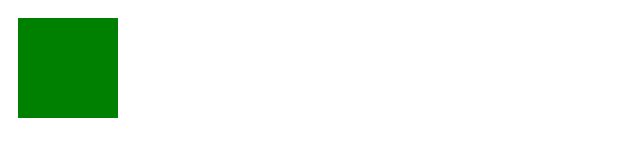
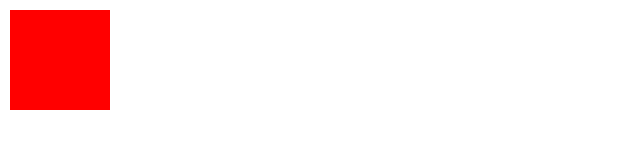
Before and after one commit to Kasutu/floor-is-lava, a plain HTML site: page index.html in a window 1280 px wide. Shown: the whole page, without its empty margins (0-640 px from the left). Drawn offline with Linux system fonts and the light colour scheme.

Commit message:
finished canvas setup

```diff
--- a/index.html
+++ b/index.html
@@ -6,7 +6,7 @@
 		<title>SE GameDev</title>
 		<meta name="description" content="Final Project for SE-1" />
 		<meta name="viewport" content="width=device-width, initial-scale=1" />
-		<link rel="stylesheet" href="style.css" />
+		<link rel="stylesheet" href="./style.css" />
 	</head>
 	<body>
 		<!-- content -->
@@ -14,6 +14,6 @@
       <!-- alternate text when canvas is not supported -->
       Canvas is not supported in your browser.
     </canvas>
-		<script src="index.js" type="text/javascript"></script>
+		<script src="./index.js" type="text/javascript"></script>
 	</body>
 </html>
--- a/index.js
+++ b/index.js
@@ -8,7 +8,7 @@
 // git push origin main
 //
 // more git tutorials here
-//https://docs.github.com/en/get-started/using-git/pushing-commits-to-a-remote-repository
+// https://docs.github.com/en/get-started/using-git/pushing-commits-to-a-remote-repository
 //
 // You can add notes here on the top page.
 
@@ -16,5 +16,9 @@
 const canvas = document.querySelector("canvas");
 const ctx = canvas.getContext("2d");
 
-ctx.fillStyle = "green";
+// sets the canvas width and hight dynamically
+canvas.width = innerWidth
+canvas.height = innerHeight
+
+ctx.fillStyle = "red";
 ctx.fillRect(10, 10, 100, 100);
--- a/style.css
+++ b/style.css
@@ -2,4 +2,5 @@ body {
   width: 100vw;
   height: 100vh;
   overflow: hidden;
+  margin: 0;
 }
```
